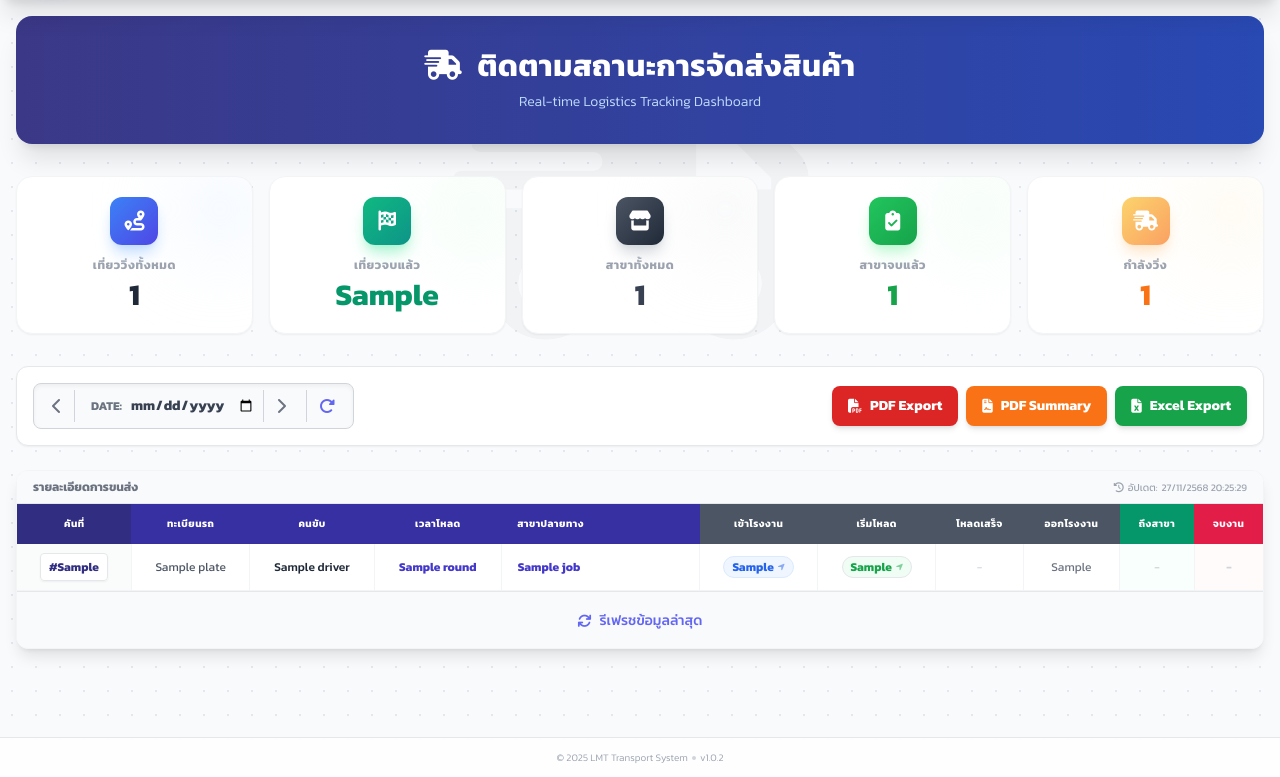
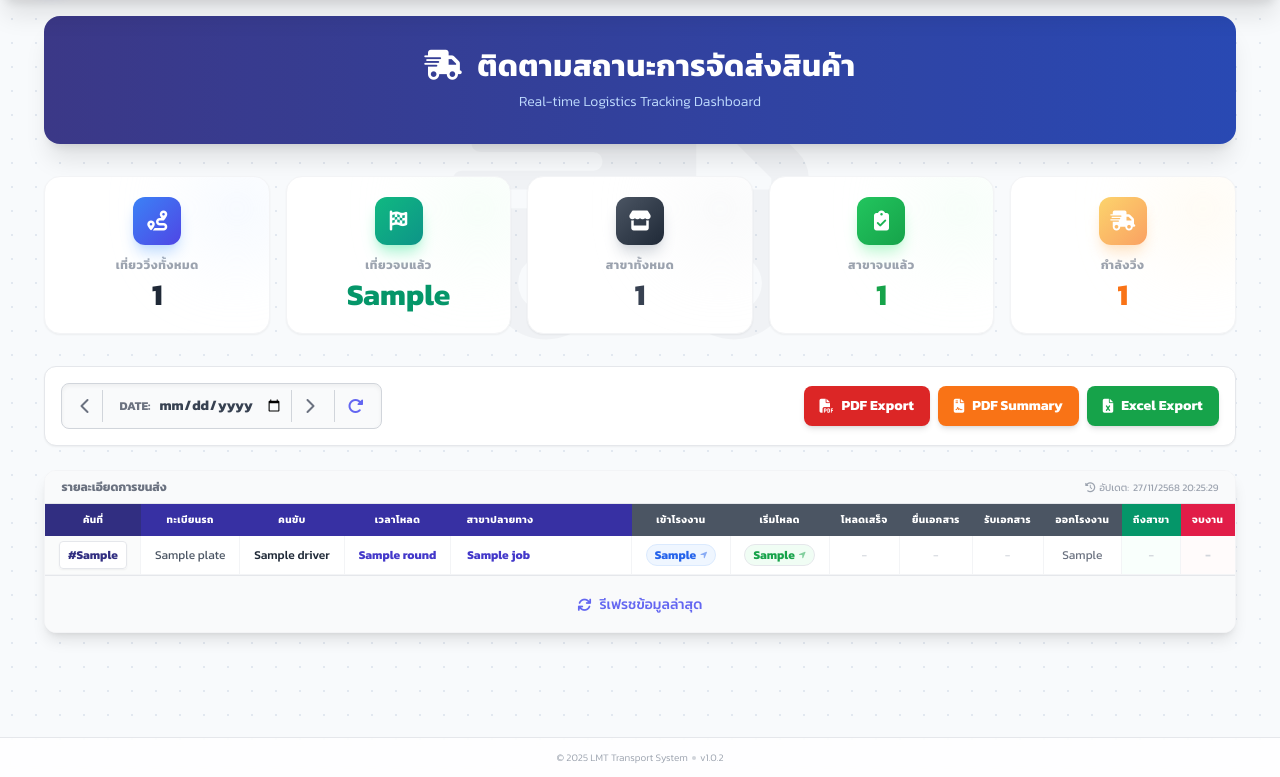
Before and after one commit to lmt-transport/LMT-Driver-App, a Flask app: template templates/customer_view.html in a window 1280 px wide. Shown: the part 65-842 px from the top of the page. Run offline with Flask 3, Linux system fonts and the light colour scheme; the template is opened without the code that fills it: most values are stand-ins (such as "Sample title", 1, 10 or a date in 2020); some libraries are stand-ins or nearby versions.

Commit message:
Fix Customer View Dashboard Visibility

```diff
--- a/templates/customer_view.html
+++ b/templates/customer_view.html
@@ -1,55 +1,74 @@
 {% extends "layout.html" %}
 {% block content %}
 
-<div class="max-w-7xl mx-auto pb-12">
+<style>
+    /* Custom Scrollbar for table */
+    .custom-scrollbar::-webkit-scrollbar {
+        height: 8px;
+        width: 8px;
+    }
+    .custom-scrollbar::-webkit-scrollbar-track {
+        background: #f1f1f1;
+        border-radius: 4px;
+    }
+    .custom-scrollbar::-webkit-scrollbar-thumb {
+        background: #cbd5e1;
+        border-radius: 4px;
+    }
+    .custom-scrollbar::-webkit-scrollbar-thumb:hover {
+        background: #94a3b8;
+    }
+</style>
 
-    <div class="bg-gradient-to-r from-indigo-900 to-blue-800 text-white p-8 rounded-2xl shadow-xl mb-8 text-center relative overflow-hidden">
+<div class="w-full max-w-[98%] mx-auto pb-12 px-2 md:px-4">
+
+    <div class="bg-gradient-to-r from-indigo-900 to-blue-800 text-white p-6 md:p-8 rounded-2xl shadow-xl mb-8 text-center relative overflow-hidden">
         <div class="absolute top-0 left-0 w-full h-full bg-white opacity-5" style="background-image: radial-gradient(circle, #ffffff 1px, transparent 1px); background-size: 20px 20px;"></div>
         <div class="relative z-10">
-            <h1 class="text-3xl font-bold mb-2 tracking-wide"><i class="fa-solid fa-truck-fast mr-2"></i> ติดตามสถานะการจัดส่งสินค้า</h1>
+            <h1 class="text-2xl md:text-3xl font-bold mb-2 tracking-wide"><i class="fa-solid fa-truck-fast mr-2"></i> ติดตามสถานะการจัดส่งสินค้า</h1>
             <p class="text-blue-200 text-sm font-light">Real-time Logistics Tracking Dashboard</p>
         </div>
     </div>
 
-    <div class="grid grid-cols-2 md:grid-cols-5 gap-4 mb-8">
-        <div class="relative overflow-hidden bg-white rounded-2xl p-5 shadow-sm border border-gray-100 group hover:shadow-lg hover:-translate-y-1 transition-all duration-300">
+    <div class="grid grid-cols-2 md:grid-cols-3 lg:grid-cols-5 gap-3 md:gap-4 mb-8">
+        <div class="relative overflow-hidden bg-white rounded-2xl p-4 md:p-5 shadow-sm border border-gray-100 group hover:shadow-lg hover:-translate-y-1 transition-all duration-300">
             <div class="absolute top-0 right-0 -mt-4 -mr-4 w-24 h-24 rounded-full bg-gradient-to-br from-blue-50 to-blue-100 opacity-50 blur-2xl group-hover:opacity-80 transition"></div>
             <div class="relative z-10 flex flex-col items-center">
-                <div class="w-12 h-12 rounded-xl bg-gradient-to-br from-blue-500 to-indigo-600 text-white flex items-center justify-center text-xl shadow-blue-200 shadow-lg mb-3 transform group-hover:scale-110 transition duration-300"><i class="fa-solid fa-route"></i></div>
-                <div class="text-xs font-bold text-gray-400 uppercase tracking-wider mb-1">เที่ยววิ่งทั้งหมด</div>
-                <div class="text-3xl font-extrabold text-gray-800">{{ total_trips }}</div>
+                <div class="w-10 h-10 md:w-12 md:h-12 rounded-xl bg-gradient-to-br from-blue-500 to-indigo-600 text-white flex items-center justify-center text-lg md:text-xl shadow-blue-200 shadow-lg mb-3 transform group-hover:scale-110 transition duration-300"><i class="fa-solid fa-route"></i></div>
+                <div class="text-[10px] md:text-xs font-bold text-gray-400 uppercase tracking-wider mb-1">เที่ยววิ่งทั้งหมด</div>
+                <div class="text-2xl md:text-3xl font-extrabold text-gray-800">{{ total_trips }}</div>
             </div>
         </div>
-        <div class="relative overflow-hidden bg-white rounded-2xl p-5 shadow-sm border border-gray-100 group hover:shadow-lg hover:-translate-y-1 transition-all duration-300">
+        <div class="relative overflow-hidden bg-white rounded-2xl p-4 md:p-5 shadow-sm border border-gray-100 group hover:shadow-lg hover:-translate-y-1 transition-all duration-300">
             <div class="absolute top-0 right-0 -mt-4 -mr-4 w-24 h-24 rounded-full bg-gradient-to-br from-green-50 to-green-100 opacity-50 blur-2xl group-hover:opacity-80 transition"></div>
             <div class="relative z-10 flex flex-col items-center">
-                <div class="w-12 h-12 rounded-xl bg-gradient-to-br from-emerald-500 to-teal-600 text-white flex items-center justify-center text-xl shadow-emerald-200 shadow-lg mb-3 transform group-hover:scale-110 transition duration-300"><i class="fa-solid fa-flag-checkered"></i></div>
-                <div class="text-xs font-bold text-gray-400 uppercase tracking-wider mb-1">เที่ยวจบแล้ว</div>
-                <div class="text-3xl font-extrabold text-emerald-600">{{ completed_trips }}</div>
+                <div class="w-10 h-10 md:w-12 md:h-12 rounded-xl bg-gradient-to-br from-emerald-500 to-teal-600 text-white flex items-center justify-center text-lg md:text-xl shadow-emerald-200 shadow-lg mb-3 transform group-hover:scale-110 transition duration-300"><i class="fa-solid fa-flag-checkered"></i></div>
+                <div class="text-[10px] md:text-xs font-bold text-gray-400 uppercase tracking-wider mb-1">เที่ยวจบแล้ว</div>
+                <div class="text-2xl md:text-3xl font-extrabold text-emerald-600">{{ completed_trips }}</div>
             </div>
         </div>
-        <div class="relative overflow-hidden bg-white rounded-2xl p-5 shadow-sm border border-gray-100 group hover:shadow-lg hover:-translate-y-1 transition-all duration-300">
+        <div class="relative overflow-hidden bg-white rounded-2xl p-4 md:p-5 shadow-sm border border-gray-100 group hover:shadow-lg hover:-translate-y-1 transition-all duration-300">
             <div class="absolute top-0 right-0 -mt-4 -mr-4 w-24 h-24 rounded-full bg-gradient-to-br from-gray-50 to-gray-200 opacity-50 blur-2xl group-hover:opacity-80 transition"></div>
             <div class="relative z-10 flex flex-col items-center">
-                <div class="w-12 h-12 rounded-xl bg-gradient-to-br from-gray-600 to-gray-800 text-white flex items-center justify-center text-xl shadow-gray-300 shadow-lg mb-3 transform group-hover:scale-110 transition duration-300"><i class="fa-solid fa-store"></i></div>
-                <div class="text-xs font-bold text-gray-400 uppercase tracking-wider mb-1">สาขาทั้งหมด</div>
-                <div class="text-3xl font-extrabold text-gray-700">{{ total_branches }}</div>
+                <div class="w-10 h-10 md:w-12 md:h-12 rounded-xl bg-gradient-to-br from-gray-600 to-gray-800 text-white flex items-center justify-center text-lg md:text-xl shadow-gray-300 shadow-lg mb-3 transform group-hover:scale-110 transition duration-300"><i class="fa-solid fa-store"></i></div>
+                <div class="text-[10px] md:text-xs font-bold text-gray-400 uppercase tracking-wider mb-1">สาขาทั้งหมด</div>
+                <div class="text-2xl md:text-3xl font-extrabold text-gray-700">{{ total_branches }}</div>
             </div>
         </div>
-        <div class="relative overflow-hidden bg-white rounded-2xl p-5 shadow-sm border border-gray-100 group hover:shadow-lg hover:-translate-y-1 transition-all duration-300">
+        <div class="relative overflow-hidden bg-white rounded-2xl p-4 md:p-5 shadow-sm border border-gray-100 group hover:shadow-lg hover:-translate-y-1 transition-all duration-300">
             <div class="absolute top-0 right-0 -mt-4 -mr-4 w-24 h-24 rounded-full bg-gradient-to-br from-green-50 to-green-100 opacity-50 blur-2xl group-hover:opacity-80 transition"></div>
             <div class="relative z-10 flex flex-col items-center">
-                <div class="w-12 h-12 rounded-xl bg-gradient-to-br from-green-500 to-green-600 text-white flex items-center justify-center text-xl shadow-green-200 shadow-lg mb-3 transform group-hover:scale-110 transition duration-300"><i class="fa-solid fa-clipboard-check"></i></div>
-                <div class="text-xs font-bold text-gray-400 uppercase tracking-wider mb-1">สาขาจบแล้ว</div>
-                <div class="text-3xl font-extrabold text-green-600">{{ total_done_jobs }}</div>
+                <div class="w-10 h-10 md:w-12 md:h-12 rounded-xl bg-gradient-to-br from-green-500 to-green-600 text-white flex items-center justify-center text-lg md:text-xl shadow-green-200 shadow-lg mb-3 transform group-hover:scale-110 transition duration-300"><i class="fa-solid fa-clipboard-check"></i></div>
+                <div class="text-[10px] md:text-xs font-bold text-gray-400 uppercase tracking-wider mb-1">สาขาจบแล้ว</div>
+                <div class="text-2xl md:text-3xl font-extrabold text-green-600">{{ total_done_jobs }}</div>
             </div>
         </div>
-        <div class="relative overflow-hidden bg-white rounded-2xl p-5 shadow-sm border border-gray-100 group hover:shadow-lg hover:-translate-y-1 transition-all duration-300">
+        <div class="relative overflow-hidden bg-white rounded-2xl p-4 md:p-5 shadow-sm border border-gray-100 group hover:shadow-lg hover:-translate-y-1 transition-all duration-300">
             <div class="absolute top-0 right-0 -mt-4 -mr-4 w-24 h-24 rounded-full bg-gradient-to-br from-yellow-50 to-orange-100 opacity-50 blur-2xl group-hover:opacity-80 transition"></div>
             <div class="relative z-10 flex flex-col items-center">
-                <div class="w-12 h-12 rounded-xl bg-gradient-to-br from-amber-400 to-orange-500 text-white flex items-center justify-center text-xl shadow-orange-200 shadow-lg mb-3 transform group-hover:scale-110 transition duration-300 animate-pulse"><i class="fa-solid fa-truck-fast"></i></div>
-                <div class="text-xs font-bold text-gray-400 uppercase tracking-wider mb-1">กำลังวิ่ง</div>
-                <div class="text-3xl font-extrabold text-orange-500">{{ total_running_jobs }}</div>
+                <div class="w-10 h-10 md:w-12 md:h-12 rounded-xl bg-gradient-to-br from-amber-400 to-orange-500 text-white flex items-center justify-center text-lg md:text-xl shadow-orange-200 shadow-lg mb-3 transform group-hover:scale-110 transition duration-300 animate-pulse"><i class="fa-solid fa-truck-fast"></i></div>
+                <div class="text-[10px] md:text-xs font-bold text-gray-400 uppercase tracking-wider mb-1">กำลังวิ่ง</div>
+                <div class="text-2xl md:text-3xl font-extrabold text-orange-500">{{ total_running_jobs }}</div>
             </div>
         </div>
     </div>
@@ -80,7 +99,7 @@
             </a>
         </form>
 
-        <div class="flex gap-2 w-full lg:w-auto justify-center">
+        <div class="flex flex-wrap gap-2 w-full lg:w-auto justify-center">
             <a href="#" onclick="triggerCustomerPDF()" class="bg-red-600 text-white px-4 py-2.5 rounded-lg text-sm font-bold hover:bg-red-700 transition shadow-md flex items-center gap-2 transform active:scale-95">
                 <i class="fa-solid fa-file-pdf"></i> <span class="hidden sm:inline">PDF Export</span>
             </a>
@@ -103,27 +122,30 @@
             </div>
         </div>
 
-        <div class="overflow-x-auto">
+        <div class="overflow-x-auto custom-scrollbar">
             <table class="w-full text-xs text-center whitespace-nowrap">
                 <thead>
                     <tr class="text-white uppercase tracking-wider text-[10px]">
-                        <th class="p-3 bg-indigo-900 sticky left-0 z-10 font-bold">คันที่</th>
-                        <th class="p-3 bg-indigo-800 font-bold">ทะเบียนรถ</th>
-                        <th class="p-3 bg-indigo-800 font-bold">คนขับ</th>
-                        <th class="p-3 bg-indigo-800 font-bold">เวลาโหลด</th>
-                        <th class="p-3 bg-indigo-800 min-w-[160px] text-left pl-4 font-bold">สาขาปลายทาง</th>
+                        <th class="p-2 bg-indigo-900 sticky left-0 z-10 font-bold">คันที่</th>
+                        <th class="p-2 bg-indigo-800 font-bold">ทะเบียนรถ</th>
+                        <th class="p-2 bg-indigo-800 font-bold">คนขับ</th>
+                        <th class="p-2 bg-indigo-800 font-bold">เวลาโหลด</th>
+                        <th class="p-2 bg-indigo-800 min-w-[160px] text-left pl-4 font-bold">สาขาปลายทาง</th>
 
-                        <th class="p-3 bg-gray-600 font-bold">เข้าโรงงาน</th>
-                        <th class="p-3 bg-gray-600 font-bold">เริ่มโหลด</th>
-                        <th class="p-3 bg-gray-600 font-bold">โหลดเสร็จ</th>
-                        <th class="p-3 bg-gray-600 font-bold">ออกโรงงาน</th>
-                        <th class="p-3 bg-emerald-600 font-bold">ถึงสาขา</th>
-                        <th class="p-3 bg-rose-600 font-bold">จบงาน</th>
+                        <th class="p-2 bg-gray-600 font-bold">เข้าโรงงาน</th>
+                        <th class="p-2 bg-gray-600 font-bold">เริ่มโหลด</th>
+                        <th class="p-2 bg-gray-600 font-bold">โหลดเสร็จ</th>
+                        <th class="p-2 bg-gray-600 font-bold">ยื่นเอกสาร</th>
+                        <th class="p-2 bg-gray-600 font-bold">รับเอกสาร</th>
+
+                        <th class="p-2 bg-gray-600 font-bold">ออกโรงงาน</th>
+                        <th class="p-2 bg-emerald-600 font-bold">ถึงสาขา</th>
+                        <th class="p-2 bg-rose-600 font-bold">จบงาน</th>
                     </tr>
                 </thead>
                 <tbody class="text-gray-600 bg-white">
                     {% if jobs|length == 0 %}
-                    <tr><td colspan="11" class="p-12 text-center text-gray-400 bg-gray-50">
+                    <tr><td colspan="13" class="p-12 text-center text-gray-400 bg-gray-50">
                         <i class="fa-regular fa-folder-open text-4xl mb-2 opacity-50"></i><br>ไม่พบข้อมูลการขนส่งในวันที่เลือก
                     </td></tr>
                     {% endif %}
@@ -135,20 +157,20 @@
                         {% endif %}
 
                         <tr class="border-b border-gray-100 hover:bg-blue-50/30 transition duration-150">
-                            <td class="p-3 border-r border-gray-100 bg-gray-50/80 sticky left-0 font-bold text-indigo-900">
+                            <td class="p-2 border-r border-gray-100 bg-gray-50/80 sticky left-0 font-bold text-indigo-900">
                                 {% if not is_same %} <span class="bg-white border border-gray-200 px-2 py-1 rounded shadow-sm">#{{ job.Car_No }}</span> {% endif %}
                             </td>
-                            <td class="p-3 border-r border-gray-100">
+                            <td class="p-2 border-r border-gray-100">
                                 {% if not is_same %} {{ job.Plate }} {% endif %}
                             </td>
-                            <td class="p-3 border-r border-gray-100 font-medium text-gray-800">
+                            <td class="p-2 border-r border-gray-100 font-medium text-gray-800">
                                 {% if not is_same %} {{ job.Driver }} {% endif %}
                             </td>
-                            <td class="p-3 border-r border-gray-100 font-bold text-indigo-700">
+                            <td class="p-2 border-r border-gray-100 font-bold text-indigo-700">
                                 {% if not is_same %} {{ job.Round }} {% endif %}
                             </td>
 
-                            <td class="p-3 border-r border-gray-100 text-left pl-4 font-bold text-indigo-700">
+                            <td class="p-2 border-r border-gray-100 text-left pl-4 font-bold text-indigo-700">
                                 {{ job.Branch_Name }}
                             </td>
 
@@ -168,10 +190,10 @@
                             {% endmacro %}
 
                             {% if is_same %}
-                                <td class="p-3 border-r border-gray-100 bg-gray-50/30" colspan="4"></td>
+                                <td class="p-2 border-r border-gray-100 bg-gray-50/30" colspan="6"></td>
                             {% else %}
-                                <td class="p-3 border-r border-gray-100">{{ time_display(job.T1_Enter, job.L1_Loc) }}</td>
-                                <td class="p-3 border-r border-gray-100">
+                                <td class="p-2 border-r border-gray-100">{{ time_display(job.T1_Enter, job.L1_Loc) }}</td>
+                                <td class="p-2 border-r border-gray-100">
                                     {% if job.T2_StartLoad %}
                                     {% set text_color = 'text-red-600' if job.is_late else 'text-green-600' %}
                                     {% set bg_color = 'bg-red-50' if job.is_late else 'bg-green-50' %}
@@ -193,14 +215,16 @@
                                     <span class="text-gray-300">-</span>
                                     {% endif %}
                                 </td>
-                                <td class="p-3 border-r border-gray-100">{{ time_display(job.T3_EndLoad, job.L3_Loc) }}</td>
-                                <td class="p-3 border-r border-gray-100">{{ time_display(job.T6_Exit, job.L6_Loc) }}</td>
+                                <td class="p-2 border-r border-gray-100">{{ time_display(job.T3_EndLoad, job.L3_Loc) }}</td>
+                                <td class="p-2 border-r border-gray-100">{{ time_display(job.T4_SubmitDoc, job.L4_Loc) }}</td>
+                                <td class="p-2 border-r border-gray-100">{{ time_display(job.T5_RecvDoc, job.L5_Loc) }}</td>
+                                <td class="p-2 border-r border-gray-100">{{ time_display(job.T6_Exit, job.L6_Loc) }}</td>
                             {% endif %}
 
-                            <td class="p-3 border-r border-gray-100 bg-emerald-50/30 font-medium text-emerald-700">
+                            <td class="p-2 border-r border-gray-100 bg-emerald-50/30 font-medium text-emerald-700">
                                 {{ time_display(job.T7_ArriveBranch, job.L7_Loc) }}
                             </td>
-                            <td class="p-3 font-bold text-rose-600 bg-rose-50/30">
+                            <td class="p-2 font-bold text-rose-600 bg-rose-50/30">
                                 {{ time_display(job.T8_EndJob, job.L8_Loc) }}
                             </td>
                         </tr>
@@ -229,7 +253,6 @@
         window.location.href = url;
     }
 
-    // เพิ่มฟังก์ชันสำหรับปุ่ม PDF Export
     function triggerCustomerPDF() {
         const selectedDate = document.getElementById('customer_date_filter').value;
         let url = '/export_pdf';
@@ -239,7 +262,6 @@
         window.location.href = url;
     }
 
-    // [FIXED] เปลี่ยน ID เป็น customer_date_filter ให้ถูกต้องตามที่มีในหน้านี้
     function triggerCompactPDF() {
         const selectedDate = document.getElementById('customer_date_filter').value;
         let url = '/export_pdf_summary';
```
